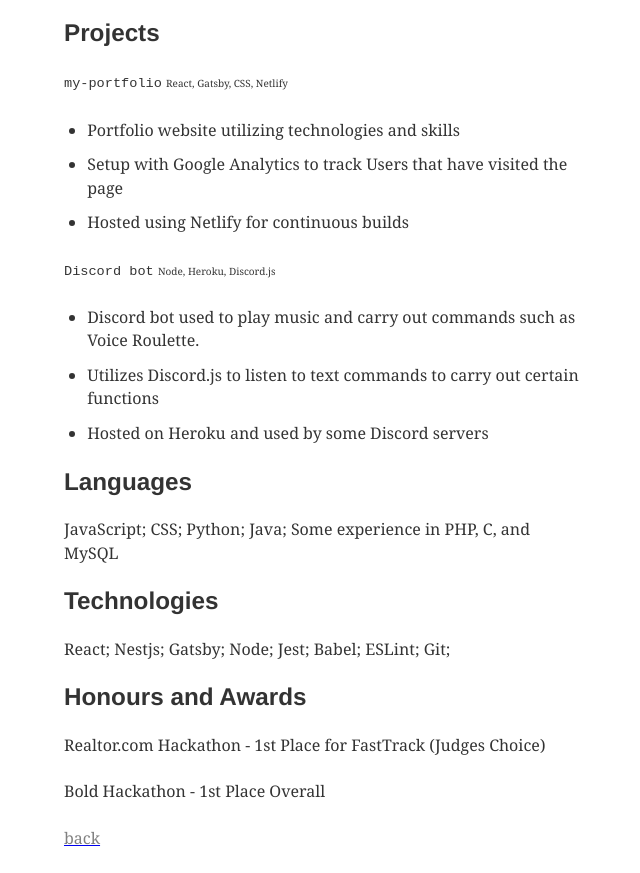
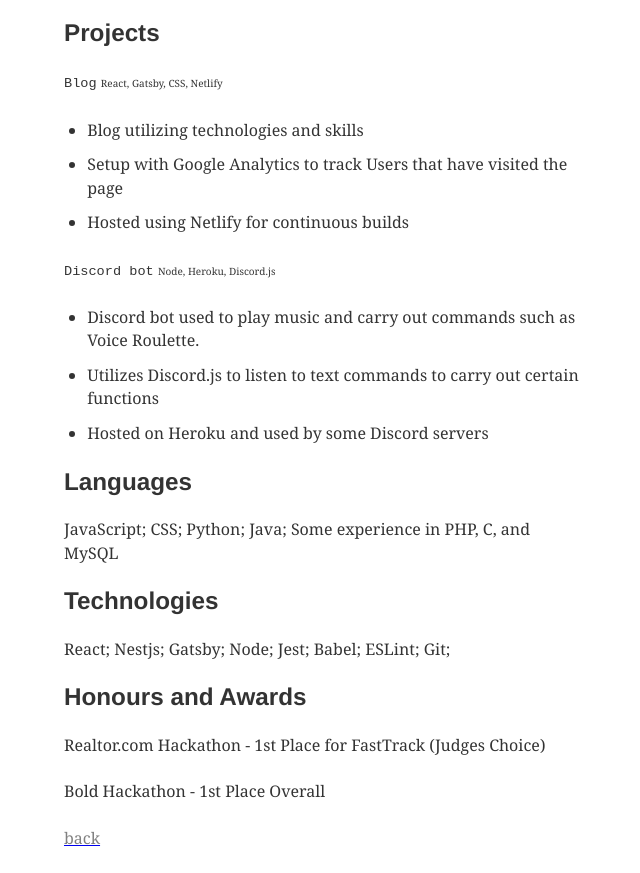
Before and after one commit to brandon-toy/Blog, a Gatsby site: page /about in a window 1280 px wide. Shown: the part 1108-1981 px from the top of the page, without its empty margins (315-955 px from the left). Built offline with nearby package versions, Linux system fonts and the light colour scheme; Gatsby itself is replaced by a stand-in of ours; some packages are replaced by stand-ins of ours; what typography-theme-github would draw is missing.

```diff
--- a/content/__about/resume-en.md
+++ b/content/__about/resume-en.md
@@ -32,8 +32,8 @@ Hackathon team finished 1st and was awarded Judges Choice.
 
 
 ## Projects
-`my-portfolio` <t style="font-size:10px;">React, Gatsby, CSS, Netlify</t>
-- Portfolio website utilizing technologies and skills
+`Blog` <t style="font-size:10px;">React, Gatsby, CSS, Netlify</t>
+- Blog utilizing technologies and skills
 - Setup with Google Analytics to track Users that have visited the page
 - Hosted using Netlify for continuous builds
 
```
Also changed, not shown: README.md.
